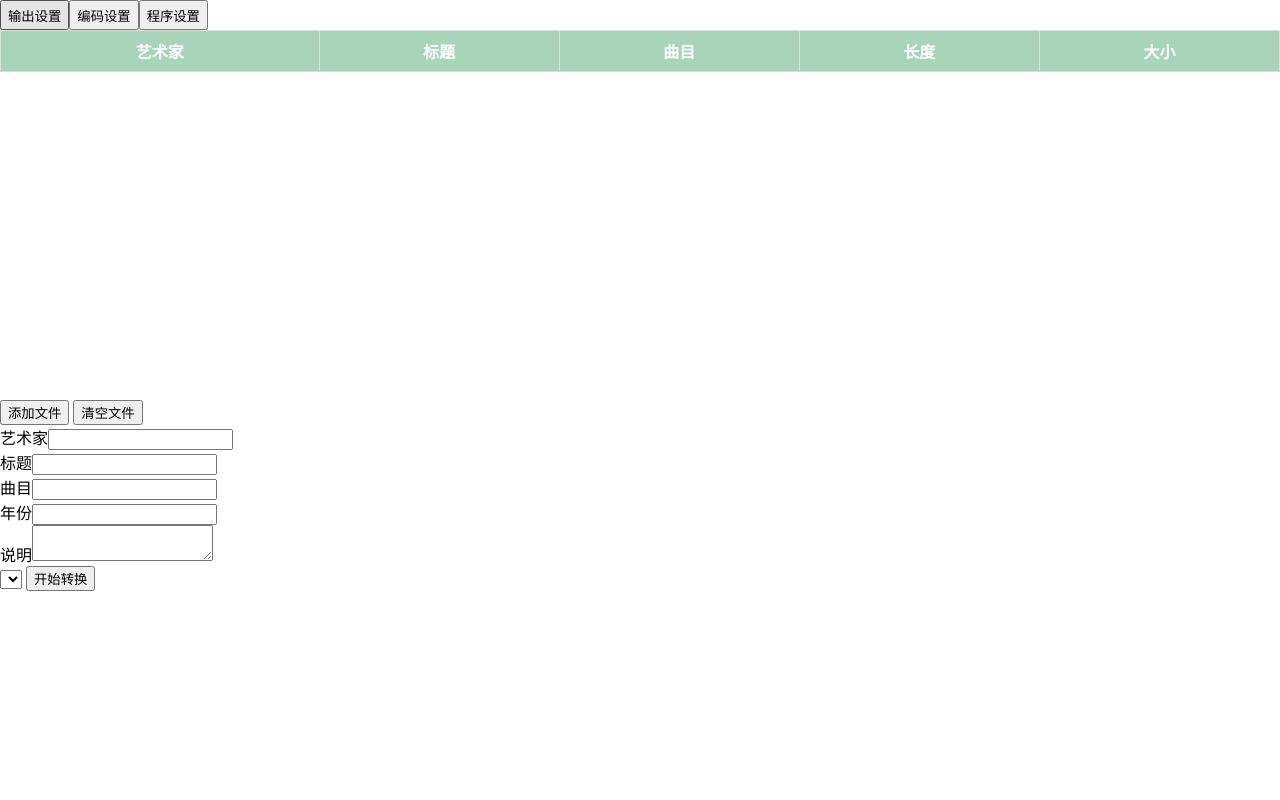
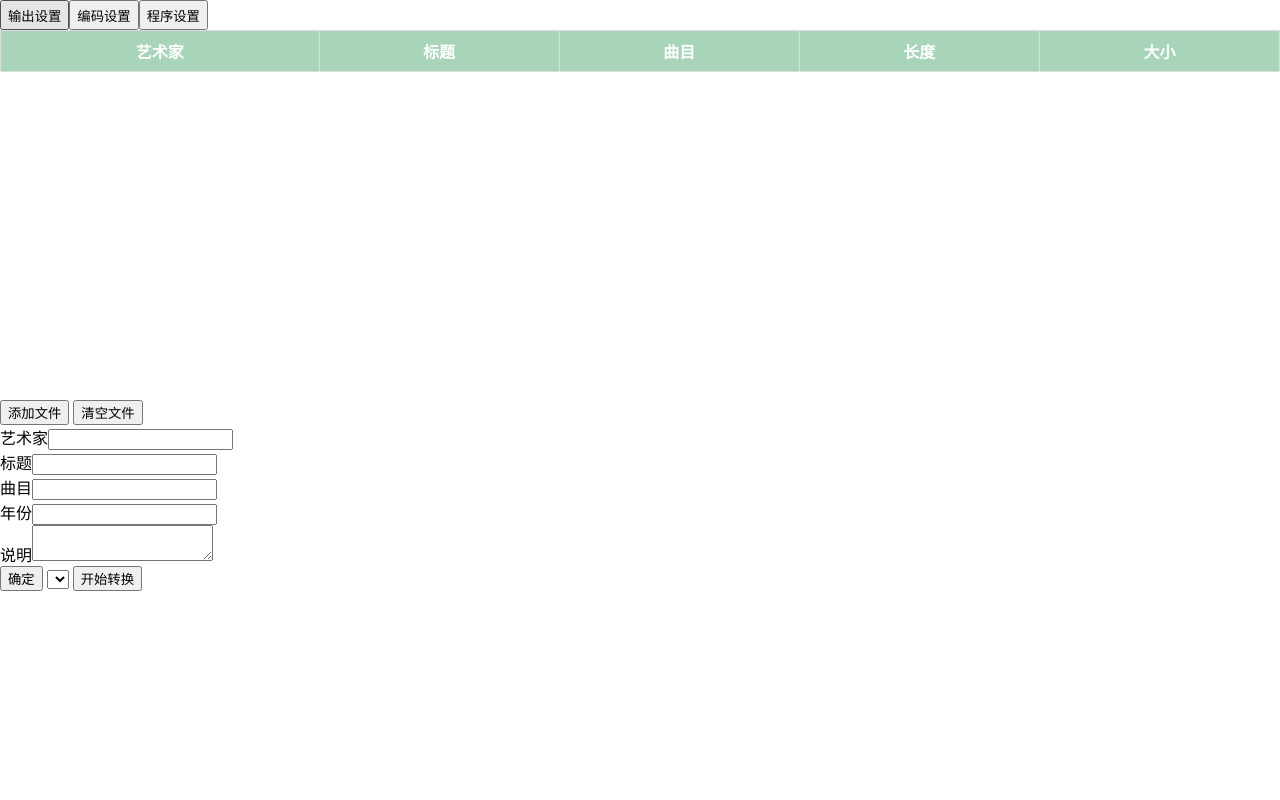
Before and after one commit to excpu/audioshop, a website built with webpack: page src/index.html in a window 1280 px wide. Built offline with nearby package versions, Linux system fonts and the light colour scheme; what @ffmpeg/ffmpeg, @ffmpeg/util would draw is missing.

Commit message:
general edit

```diff
--- a/src/index.html
+++ b/src/index.html
@@ -53,6 +53,7 @@
                 年份<input id="element-year" type="text"><br>
                 说明<textarea id="element-comment"></textarea><br>
             </span>
+            <button>确定</button>
             <select></select>
             <button>开始转换</button>
         </div>
```
